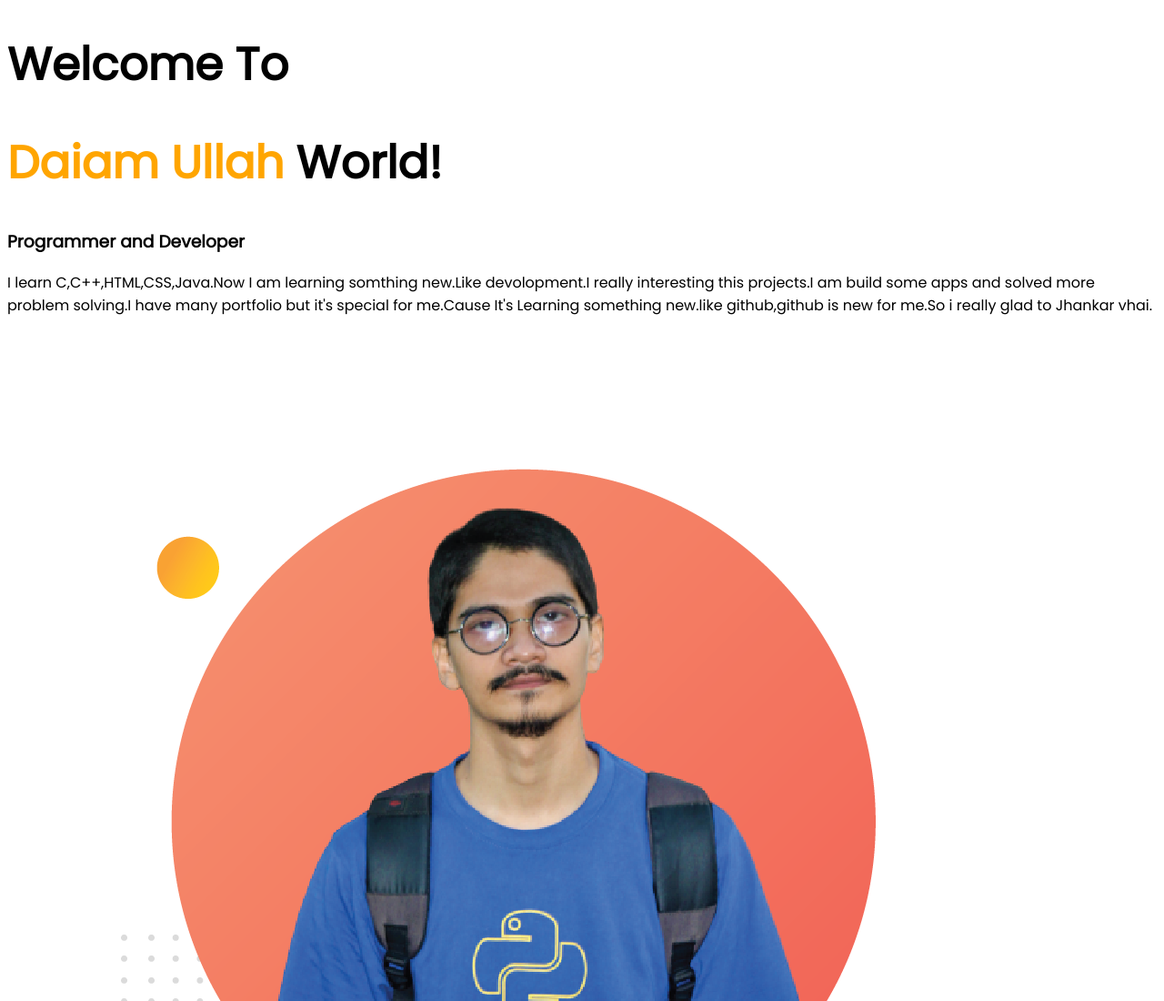
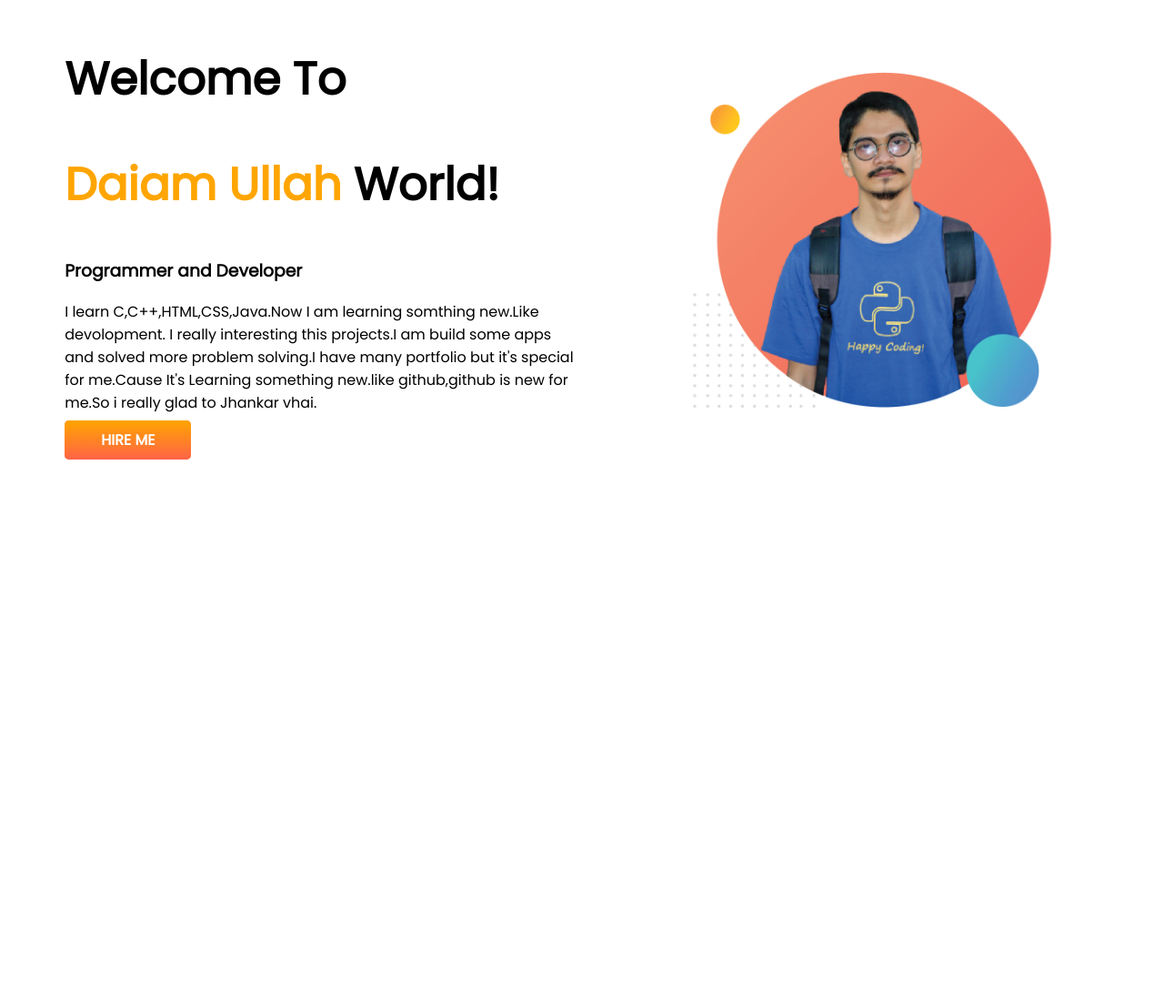
Before and after one commit to Syed-Daiam/Practice-portfolio, a plain HTML site: page index.html in a window 1280 px wide. Shown: the top 1100 px of the page at 91% size. After the commit the page ends 800 px from the top, so only its background shows below. Drawn offline with Linux system fonts and the light colour scheme.

Commit message:
inisial2

```diff
--- a/index.html
+++ b/index.html
@@ -1,5 +1,6 @@
 <!DOCTYPE html>
 <html lang="en">
+
 <head>
     <meta charset="UTF-8">
     <meta http-equiv="X-UA-Compatible" content="IE=edge">
@@ -10,11 +11,25 @@
     <link href="https://fonts.googleapis.com/css2?family=Poppins&display=swap" rel="stylesheet">
     <link rel="stylesheet" href="style.css">
 </head>
+
 <body>
-    <h1>Welcome To</h1>
-    <h1><span class="orange-color"> Daiam Ullah</span> World!</h1>
-    <h3>Programmer and Developer</h3>
-    <p>I learn C,C++,HTML,CSS,Java.Now I am learning somthing new.Like devolopment.I really interesting this projects.I am build some apps and solved more problem solving.I have many portfolio but it's special for me.Cause It's Learning something new.like github,github is new for me.So i really glad to Jhankar vhai.</p>
-    <img src="images/Untitled-1-01.png" alt="">
+    <section>
+        <div class="half-width">
+            <h1>Welcome To</h1>
+            <h1><span class="orange-color"> Daiam Ullah</span> World!</h1>
+            <h3>Programmer and Developer</h3>
+            <p>I learn C,C++,HTML,CSS,Java.Now I am learning somthing new.Like devolopment.
+                I really interesting this projects.I am build some apps and solved more problem solving.I have many
+                portfolio but it's special for me.Cause It's Learning something new.like github,github is new for me.So
+                i
+                really glad to Jhankar vhai.</p>
+            <a target="_blank" href="https://www.linkedin.com/in/syed-daiam-ullah-9ba9a917b/">HIRE ME</a>
+        </div>
+        <div class=half-width>
+            <img src="images/Untitled-1-01.png" alt="">
+        </div>
+    </section>
+
 </body>
+
 </html>
--- a/style.css
+++ b/style.css
@@ -1,5 +1,8 @@
 body{
     font-family: 'Poppins', sans-serif;
+}
+section{
+    display: flex;
 }
 h1{
     font-size: 50px;
@@ -7,3 +10,19 @@ h1{
 .orange-color{
     color: orange;
 }
+.half-width{
+    width: 50%;
+    padding-left: 5%;
+}
+.half-width img{
+    width: 90%;
+}
+.half-width a{
+    text-decoration: none;
+    color: white;
+    background-color: rgba(255, 68, 0, 0.822);
+    padding: 10px 40px;
+    background-image: linear-gradient(orange,tomato);
+    font-weight: 700;
+    border-radius: 5px;
+}
```
